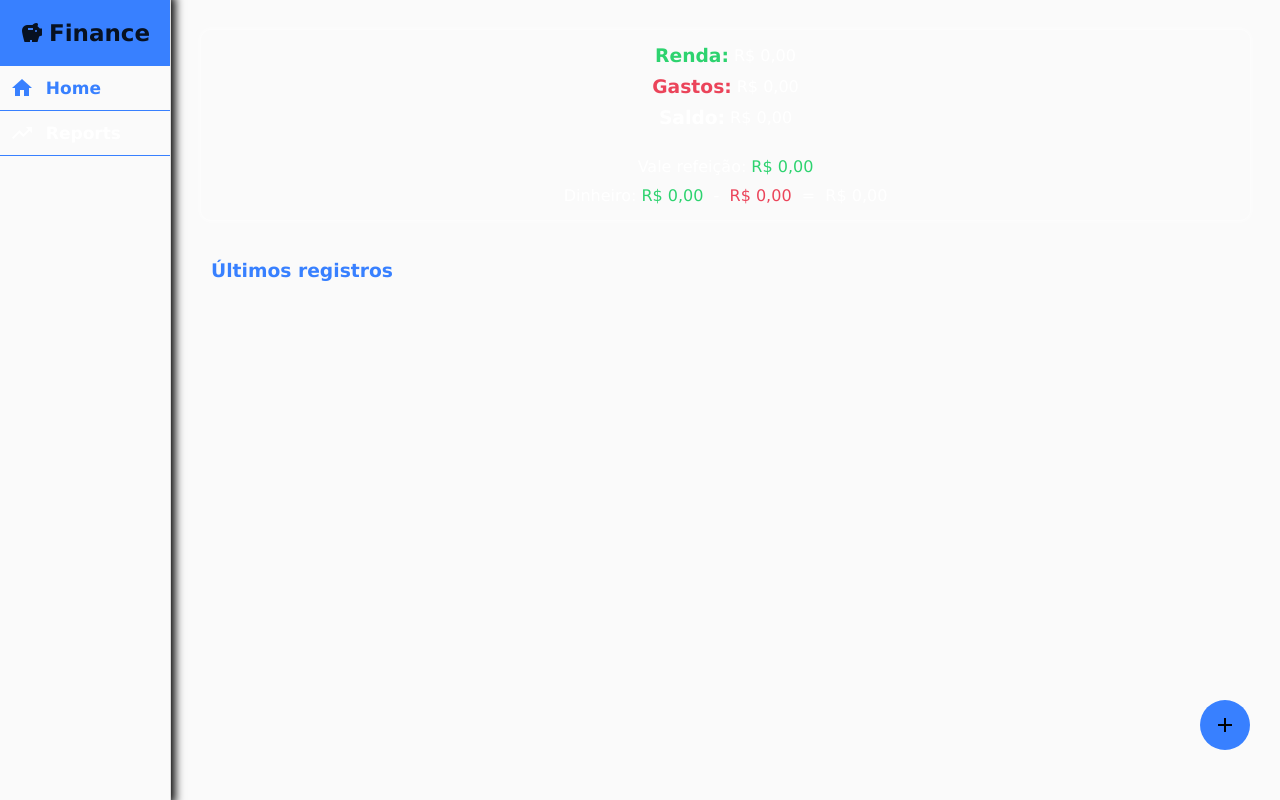
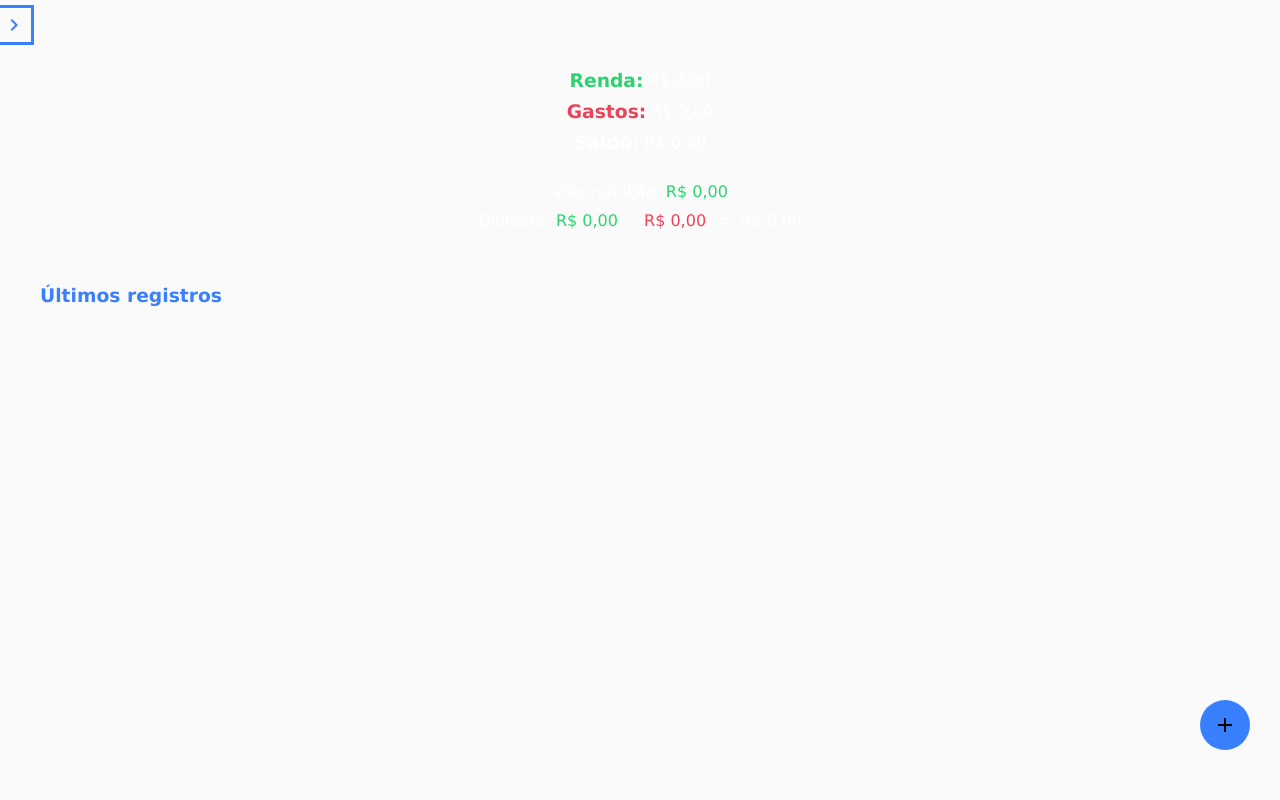
Before and after one commit to vitorcavichiolli/finance-web-app, an Angular app: page / in a window 1280 px wide. Built offline with nearby package versions, Linux system fonts and the light colour scheme.

Commit message:
alteração de menu fixo para toggle

```diff
--- a/src/app/app.component.html
+++ b/src/app/app.component.html
@@ -1,9 +1,23 @@
-
+<!--
 <mat-sidenav-container class="nav-container">
+  <button>...</button>
   <mat-sidenav mode="side" opened class="nav-menu">
     <app-menu></app-menu>
   </mat-sidenav>
   <mat-sidenav-content class="nav-content">
     <router-outlet></router-outlet>
   </mat-sidenav-content>
-</mat-sidenav-container>
+</mat-sidenav-container> -->
+
+
+<mat-drawer-container class="nav-container" >
+  <mat-drawer mode="side" #drawer class="nav-menu">
+    <app-menu></app-menu>
+  </mat-drawer>
+  <div class="nav-content sidenav-content">
+    <button type="button" class="toggle-nav-button" mat-button (click)="toggleDrawer()">
+      <mat-icon class="button-icon" aria-hidden="false" [fontIcon]="isMenuOpen ? 'chevron_left' : 'chevron_right'"></mat-icon>
+    </button>
+    <router-outlet></router-outlet>
+  </div>
+</mat-drawer-container>
--- a/src/app/app.component.scss
+++ b/src/app/app.component.scss
@@ -9,10 +9,12 @@
 .nav-content{
   background-color: var(--ion-background-color);
   padding: 20px;
+  height: 100%;
+  overflow: hidden;
 }
 
 .nav-menu{
-  box-shadow: 0 0 9px 4px black;
+  box-shadow: 0 55px 9px 4px black;
   min-width: 150px;
   background-color: var(--ion-color-step-100);
 }
@@ -20,3 +22,15 @@
 .mat-drawer-container{
   color: white;
 }
+
+.toggle-nav-button{
+  display: flex;
+  justify-content: center;
+  align-items: center;
+  border: 3px solid var(--ion-color-primary);
+  background-color: transparent;
+  color: var(--ion-color-primary);
+  padding: 5px;
+  margin-left: -26px;
+  margin-top: -15px;
+}
--- a/src/app/app.component.ts
+++ b/src/app/app.component.ts
@@ -1,5 +1,6 @@
-import { Component, OnInit } from '@angular/core';
+import { Component, OnInit, ViewChild } from '@angular/core';
 import { DataService } from './utils/data-service/data.service';
+import { MatDrawer } from '@angular/material/sidenav';
 
 @Component({
   selector: 'app-root',
@@ -10,6 +11,9 @@ import { DataService } from './utils/data-service/data.service';
 export class AppComponent implements OnInit {
   title = 'finance';
   movimentacoes: any[] = [];
+  isMenuOpen = false;
+  @ViewChild('drawer') drawer!: MatDrawer;
+  @ViewChild('drawerButton') drawerButton!: any; // Use o tipo apropriado para o seu botão
   selectedMovimentacao: any = null;
   constructor(private dataService: DataService) {}
 
@@ -17,4 +21,10 @@ export class AppComponent implements OnInit {
   }
 
 
+  toggleDrawer() {
+    this.drawer.toggle();
+    this.isMenuOpen = this.drawer.opened;
+  }
+
+
 }
```
